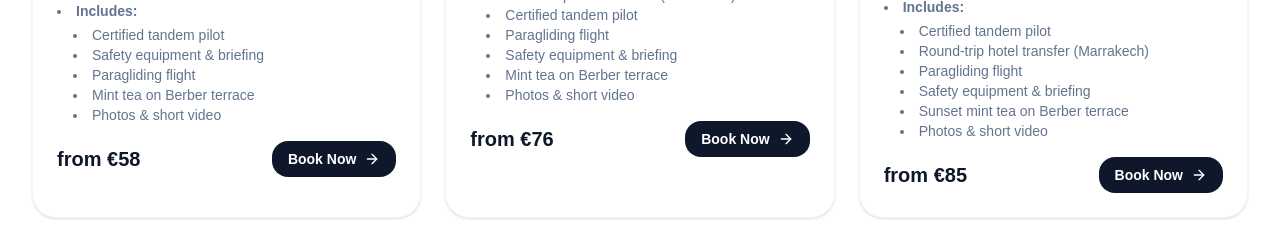
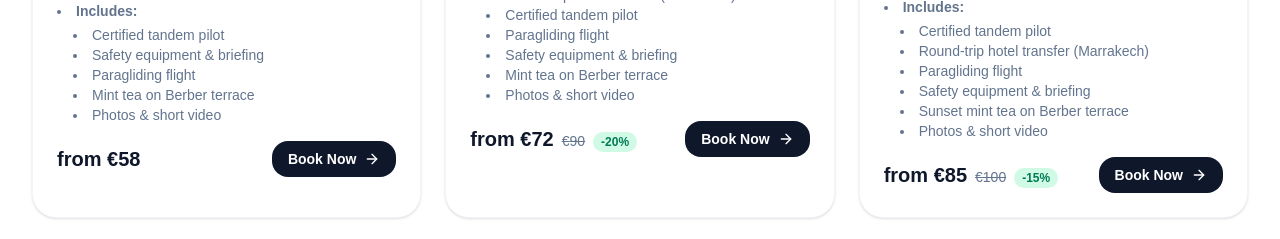
Before and after one commit to Lachil/Paragliding-Marrakech, a Next.js app: page / in a window 1280 px wide. Shown: the part 1820-2059 px from the top of the page. Built offline with nearby package versions, Linux system fonts and the light colour scheme.

Commit message:
Tours anpassen

```diff
--- a/app/components/ParaglidingLanding.tsx
+++ b/app/components/ParaglidingLanding.tsx
@@ -80,6 +80,7 @@ type Tour = {
   title: string;
   desc: string;
   priceFrom: number;
+  discountPercent?: number;
   badge?: string;
   img: string;
   details: {
@@ -398,6 +399,7 @@ export default function ParaglidingLanding() {
       title: "Paragliding Marrakech – Without Transfer",
       desc: "For travelers who come by their own car. Meet us in Aguergour and enjoy a breathtaking flight over the Atlas Mountains.",
       priceFrom: 58,
+      discountPercent: 0,
       badge: "Self Drive",
       img: "https://cdn.shopify.com/s/files/1/0835/9431/4024/files/afabce21-6515-418d-b60c-51c258dc3f11.jpg?v=1772813091",
       details: {
@@ -419,7 +421,8 @@ export default function ParaglidingLanding() {
     {
       title: "Paragliding Marrakech – Standard (Hotel Pickup)",
       desc: "Our most popular option: pickup in Marrakech, scenic drive, mint tea, and a safe tandem flight with pro pilots.",
-      priceFrom: 76,
+      priceFrom: 90,
+      discountPercent: 20,
       badge: "Most Popular",
       img: "https://cdn.shopify.com/s/files/1/0835/9431/4024/files/Photo_04-02-2023_18_27_36.jpg?v=1768152317",
       details: {
@@ -442,7 +445,8 @@ export default function ParaglidingLanding() {
     {
   title: "Sunset Paragliding Marrakech",
   desc: "Experience a magical sunset flight over the Atlas Mountains. Enjoy golden views above Aguergour and land as the sun sets behind the peaks.",
-  priceFrom: 85,
+  priceFrom: 100,
+  discountPercent: 15,
   badge: "Sunset Experience",
   img: "https://cdn.shopify.com/s/files/1/0835/9431/4024/files/Foto_04.07.24_13_29_47_6.jpg?v=1772812153",
   details: {
@@ -464,7 +468,8 @@ export default function ParaglidingLanding() {
     {
       title: "Birthday Paragliding Experience",
       desc: "A special surprise flight for birthdays – includes extra moments and a memorable setup.",
-      priceFrom: 90,
+      priceFrom: 100,
+      discountPercent: 15,
       badge: "Birthday",
       img: "https://cdn.shopify.com/s/files/1/0835/9431/4024/files/2023-11-08.webp?v=1774020411",
       details: {
@@ -488,7 +493,8 @@ export default function ParaglidingLanding() {
     {
       title: "Gift Voucher – Paragliding Marrakech",
       desc: "A digital voucher (PDF) – valid for 12 months. Perfect gift for friends or family.",
-      priceFrom: 76,
+      priceFrom: 90,
+      discountPercent: 15,
       badge: "Voucher",
       img: "https://cdn.shopify.com/s/files/1/0835/9431/4024/files/Gift_Voucher_Paragliding_Atlas_Mountains.jpg?v=1768151997",
       details: {
@@ -513,7 +519,8 @@ export default function ParaglidingLanding() {
     {
   title: "Paragliding + Quad + Lunch",
   desc: "Enjoy an adventure day in the Atlas: start with a paragliding flight in Aguergour, continue with an exciting quad ride, and relax with a traditional Moroccan lunch.",
-  priceFrom: 110,
+  priceFrom: 140,
+  discountPercent: 15,
   badge: "Adventure Combo",
   img: "https://cdn.shopify.com/s/files/1/0835/9431/4024/files/IMG_4704.heic?v=1772812403",
   details: {
@@ -536,7 +543,8 @@ export default function ParaglidingLanding() {
     {
       title: "Paragliding + Camel Tour + Argan Cooperative",
       desc: "Combine sky views with Moroccan culture: camel ride + visit an argan oil cooperative after your flight.",
-      priceFrom: 80,
+      priceFrom: 110,
+      discountPercent: 15,
       badge: "Culture Combo",
       img: "https://cdn.shopify.com/s/files/1/0835/9431/4024/files/b1effef9-61b2-48d6-94c7-1486838d6461_2.jpg?v=1772812343",
       details: {
@@ -946,7 +954,28 @@ const TrustBanner = () => (
                   </ul>
 
                   <div className="mt-4 flex items-center justify-between">
-                    <div className="text-xl font-bold text-slate-900">from €{t.priceFrom}</div>
+                    <div>
+                      {(() => {
+                        const discountPercent = t.discountPercent ?? 0;
+                        if (discountPercent <= 0) {
+                          return (
+                            <div className="text-xl font-bold text-slate-900">from €{t.priceFrom}</div>
+                          );
+                        }
+
+                        const discountedPrice = Math.round(t.priceFrom * (1 - discountPercent / 100));
+
+                        return (
+                          <div className="flex items-baseline gap-2">
+                            <div className="text-xl font-bold text-slate-900">from €{discountedPrice}</div>
+                            <div className="text-sm text-slate-500 line-through">€{t.priceFrom}</div>
+                            <span className="inline-flex items-center rounded-full bg-emerald-100 px-2 py-0.5 text-xs font-semibold text-emerald-700">
+                              -{discountPercent}%
+                            </span>
+                          </div>
+                        );
+                      })()}
+                    </div>
                     <a
                       href="#booking"
                       onClick={() => pushDL("book_click", { source: "tour_card", tour: t.title })}
```
